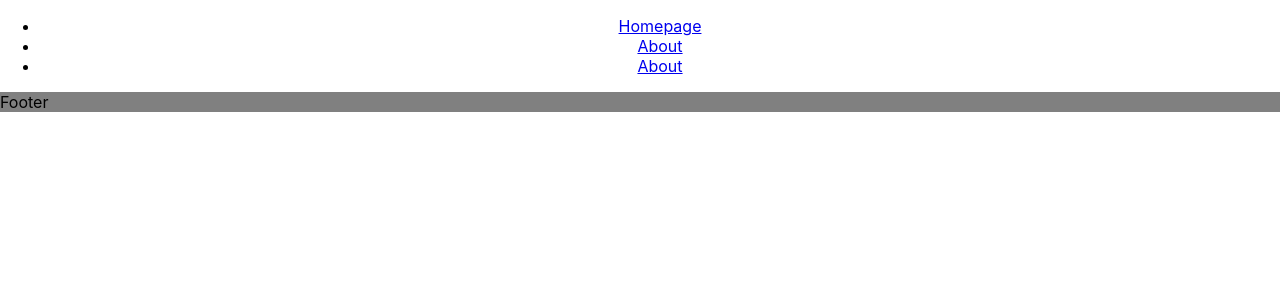
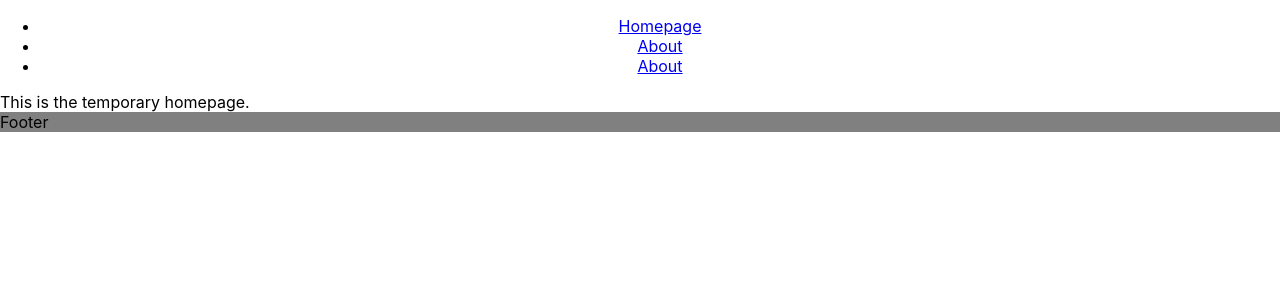
Before and after one commit to BU-Spark/se-evolvu-app, a React (Create React App) app: page / in a window 1280 px wide. Shown: the top 300 px of the page. Built offline with nearby package versions, Linux system fonts and the light colour scheme.

Commit message:
added path for /

```diff
--- a/src/App.js
+++ b/src/App.js
@@ -28,9 +28,9 @@ function App() {
         </ul>
       </div>
       <Switch>
+        <Route path="/" component={Homepage} />
         <Route path="/home" component={Homepage} />
         <Route path="/about" component={Homepage} />
-
       </Switch>
       <Footer/>
     </BrowserRouter>
```
